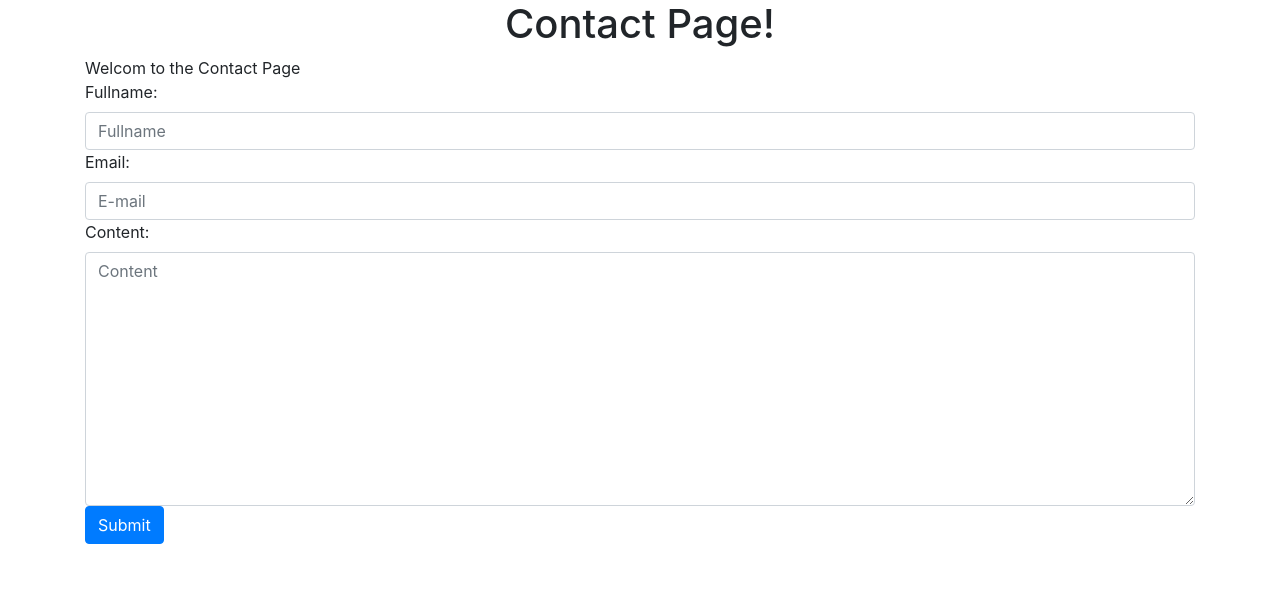
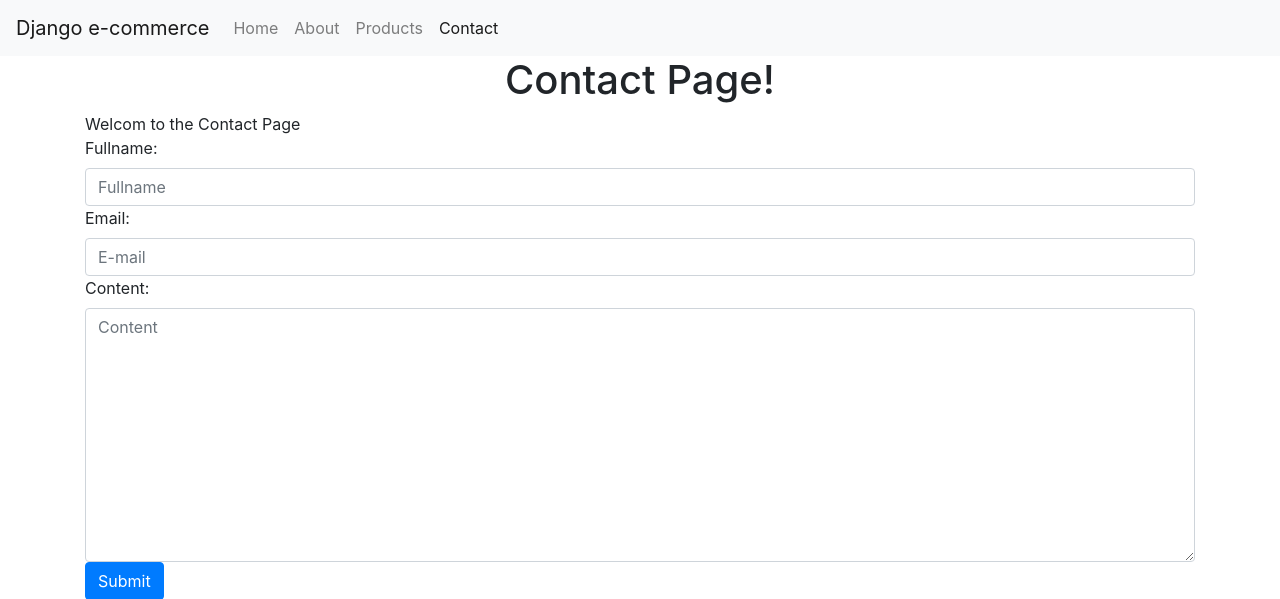
Before and after one commit to szymon6927/django-ecommerce, a Django app: page /contact/ in a window 1280 px wide. Shown: the top 599 px of the page. Run offline with Django 3.2, Linux system fonts and the light colour scheme; some libraries are stand-ins or nearby versions.

Commit message:
moved products url form root urls to products urls files, wokred with templates

```diff
--- a/ecommerce/ecommerce/urls.py
+++ b/ecommerce/ecommerce/urls.py
@@ -21,11 +21,11 @@ from .views import home_page, about_page, contact_page, login_page, register_pag
 
 
 urlpatterns = [
-    url(r'^$', home_page),
-    url(r'^about/$', about_page),
-    url(r'^contact/$', contact_page),
-    url(r'^login/$', login_page),
-    url(r'^register/$', register_page),
+    url(r'^$', home_page, name='homepage'),
+    url(r'^about/$', about_page, name='about-page'),
+    url(r'^contact/$', contact_page, name='contact-page'),
+    url(r'^login/$', login_page, name='login-page'),
+    url(r'^register/$', register_page, name='register-page'),
     url(r'^products/', include('products.urls'), name='products'),
     url(r'^admin/', admin.site.urls),
 ]
--- a/ecommerce/products/apps.py
+++ b/ecommerce/products/apps.py
@@ -5,5 +5,4 @@ class ProductsConfig(AppConfig):
     name = 'products'
 
     def ready(self):
-        print("\n\n Products ready", flush=True)
         import products.signals
--- a/ecommerce/products/templates/products/product_detail.html
+++ b/ecommerce/products/templates/products/product_detail.html
@@ -1,6 +1,11 @@
+{% extends 'base.html' %}
+{% block title %}{{ object.title }}{% endblock %}
+
+{% block content %}
   <p>Product detail</p>
   <p>{{ object.title }}</p>
   <p>{{ object.description }}</p>
   {% if object.image %}
     <p><img class="img-fluid" src="{{ object.image.url }}"/></p>
   {% endif %}
+{% endblock %}
--- a/ecommerce/templates/base.html
+++ b/ecommerce/templates/base.html
@@ -15,6 +15,7 @@
     <title>{% block title %}{% endblock %}</title>
   </head>
   <body>
+    {% include 'navbar.html' %}
     {% block content %}
     {% endblock %}
     <!-- Optional JavaScript -->
--- a/ecommerce/templates/contact/view.html
+++ b/ecommerce/templates/contact/view.html
@@ -1,16 +1,6 @@
-<!doctype html>
-<html lang="en">
-  <head>
-    <!-- Required meta tags -->
-    <meta charset="utf-8">
-    <meta name="viewport" content="width=device-width, initial-scale=1, shrink-to-fit=no">
-
-    <!-- Bootstrap CSS -->
-    <link rel="stylesheet" href="https://stackpath.bootstrapcdn.com/bootstrap/4.1.3/css/bootstrap.min.css" integrity="sha384-MCw98/SFnGE8fJT3GXwEOngsV7Zt27NXFoaoApmYm81iuXoPkFOJwJ8ERdknLPMO" crossorigin="anonymous">
-
-    <title>Hello, world!</title>
-  </head>
-  <body>
+{% extends 'base.html' %}
+{% block title %}{{ title }}{% endblock %}
+{% block content %}
   <h1 class="text-center">{{ title }}</h1>
   <div class="container">
     <div class="row">
@@ -29,10 +19,4 @@
     </div>
   </div>
 
-    <!-- Optional JavaScript -->
-    <!-- jQuery first, then Popper.js, then Bootstrap JS -->
-    <script src="https://code.jquery.com/jquery-3.3.1.min.js" integrity="sha384-q8i/X+965DzO0rT7abK41JStQIAqVgRVzpbzo5smXKp4YfRvH+8abtTE1Pi6jizo" crossorigin="anonymous"></script>
-    <script src="https://cdnjs.cloudflare.com/ajax/libs/popper.js/1.14.3/umd/popper.min.js" integrity="sha384-ZMP7rVo3mIykV+2+9J3UJ46jBk0WLaUAdn689aCwoqbBJiSnjAK/l8WvCWPIPm49" crossorigin="anonymous"></script>
-    <script src="https://stackpath.bootstrapcdn.com/bootstrap/4.1.3/js/bootstrap.min.js" integrity="sha384-ChfqqxuZUCnJSK3+MXmPNIyE6ZbWh2IMqE241rYiqJxyMiZ6OW/JmZQ5stwEULTy" crossorigin="anonymous"></script>
-  </body>
-</html>
+{% endblock %}
--- /dev/null
+++ b/ecommerce/templates/navbar.html
@@ -0,0 +1,25 @@
+{% url 'homepage' as home %}
+{% url 'about-page' as about %}
+{% url 'contact-page' as contact %}
+{% url 'products' as products %}
+
+<nav class="navbar navbar-expand-lg navbar-light bg-light">
+  <a class="navbar-brand" href="/">Django e-commerce</a>
+
+  <div class="collapse navbar-collapse" id="navbarSupportedContent">
+    <ul class="navbar-nav mr-auto">
+      <li class="nav-item {% if request.get_full_path == home %}active{% endif %}">
+        <a class="nav-link" href="{% url 'homepage' %}">Home</a>
+      </li>
+      <li class="nav-item {% if request.get_full_path == about %}active{% endif %}">
+        <a class="nav-link" href="{% url 'about-page' %}">About</a>
+      </li>
+      <li class="nav-item {% if request.get_full_path == products %}active{% endif %}">
+        <a class="nav-link" href="{% url 'products' %}">Products</a>
+      </li>
+      <li class="nav-item {% if request.get_full_path == contact %}active{% endif %}">
+        <a class="nav-link" href="{% url 'contact-page' %}">Contact</a>
+      </li>
+    </ul>
+  </div>
+</nav>
```
Also changed, not shown: ecommerce/products/templates/products/product_featured.html (+8 -3 lines), ecommerce/products/templates/products/product_list.html (+23 -3 lines), ecommerce/templates/auth/login.html (+10 -5 lines), ecommerce/templates/auth/register.html (+10 -5 lines). Lines whose indentation alone changed are shown as unchanged.
